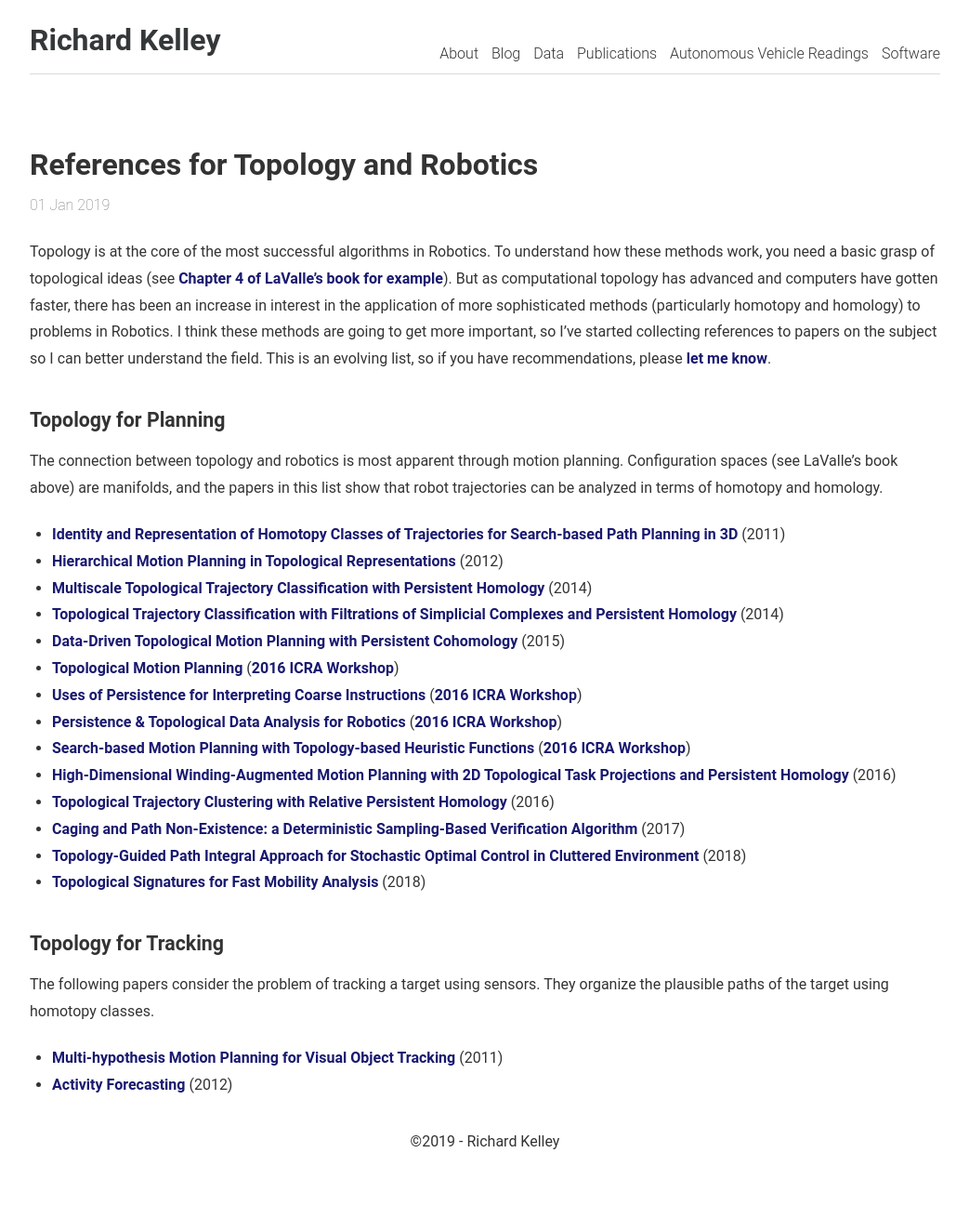
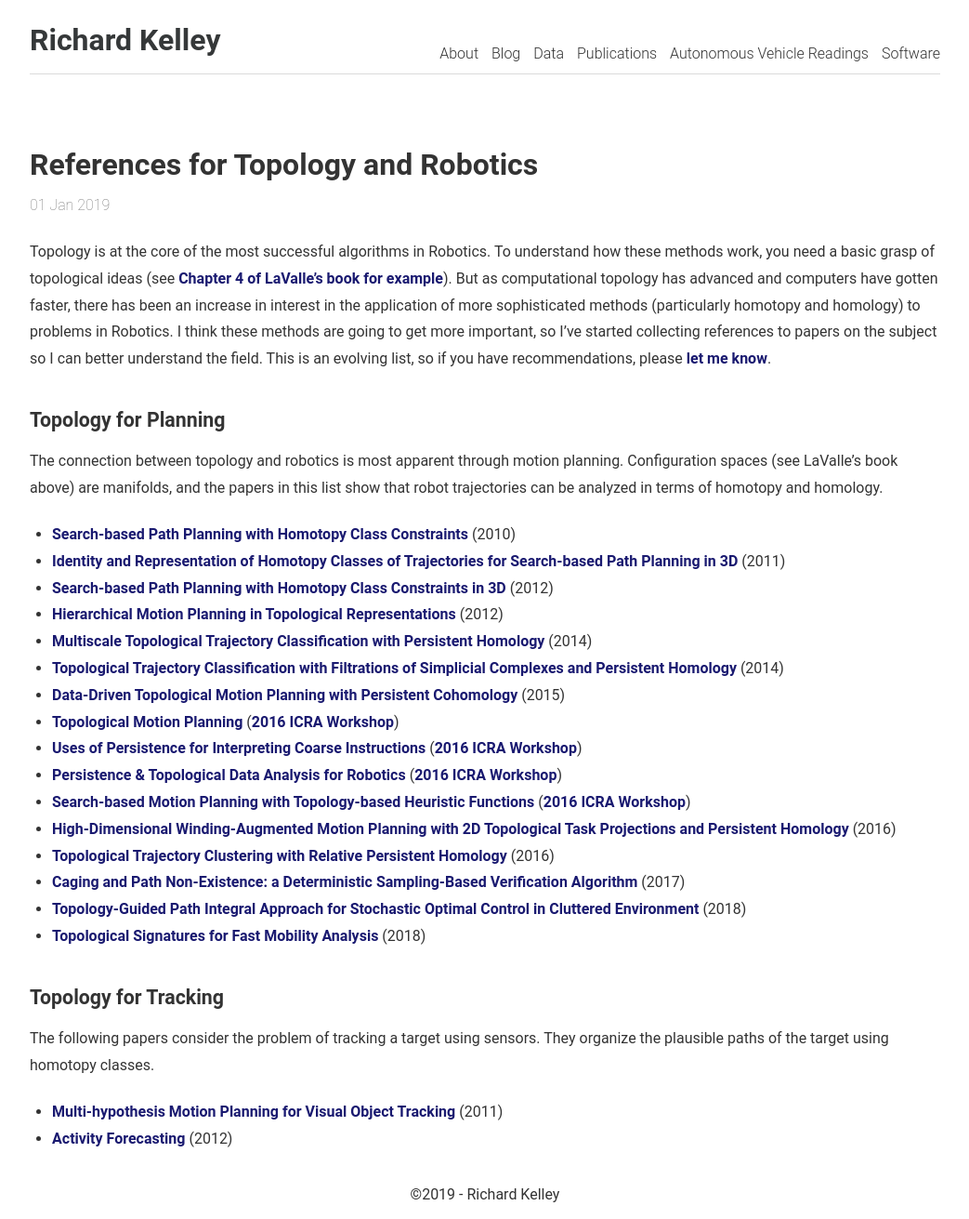
Before and after one commit to RichardKelley/richardkelley.github.io, a Jekyll site: the page built from _posts/2019-1-1-topology-refs.md, in a window 1280 px wide. Shown: the whole page at 93% size, without its empty margins (118-1161 px from the left). Built offline with Jekyll 4.4.1, drawn with Linux system fonts in a browser that asks for light colours; before the commit the page ends 1253 px from its top, so only the background shows below that.

Commit message:
Updated list of topology papers.

```diff
--- a/_posts/2019-1-1-topology-refs.md
+++ b/_posts/2019-1-1-topology-refs.md
@@ -25,7 +25,9 @@ motion planning. Configuration spaces (see LaValle's book above) are
 manifolds, and the papers in this list show that robot trajectories
 can be analyzed in terms of homotopy and homology.
 
+- [Search-based Path Planning with Homotopy Class Constraints](https://www.cs.cmu.edu/~maxim/files/planwithhomotopyconstraints_aaai10.pdf){:target="blank"} (2010)
 - [Identity and Representation of Homotopy Classes of Trajectories for Search-based Path Planning in 3D](http://www.roboticsproceedings.org/rss07/p02.html){:target="blank"} (2011)
+- [Search-based Path Planning with Homotopy Class Constraints in 3D](https://www.cs.cmu.edu/~maxim/files/planwithhomotopy_aaai12_invitedpaper.pdf){:target="blank"} (2012)
 - [Hierarchical Motion Planning in Topological Representations](http://www.roboticsproceedings.org/rss08/p59.pdf){:target="blank"} (2012)
 - [Multiscale Topological Trajectory Classification with Persistent Homology](http://www.roboticsproceedings.org/rss10/p54.pdf){:target="blank"} (2014)
 - [Topological Trajectory Classification with Filtrations of Simplicial Complexes and Persistent Homology](https://journals.sagepub.com/doi/abs/10.1177/0278364915586713){:target="blank"} (2014)
```
